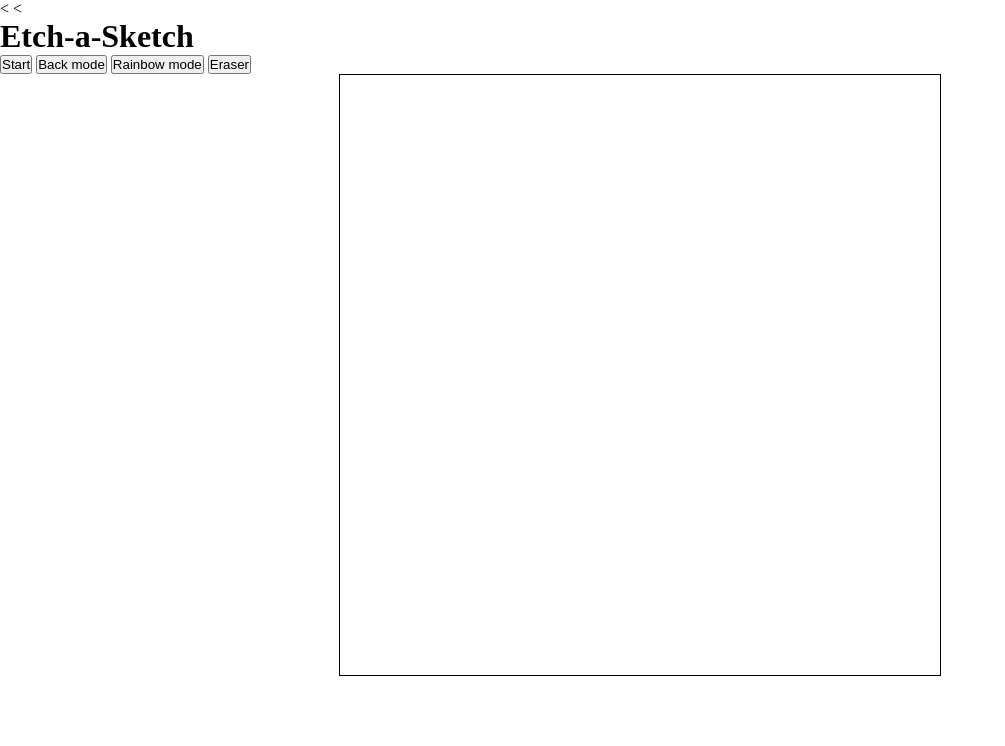
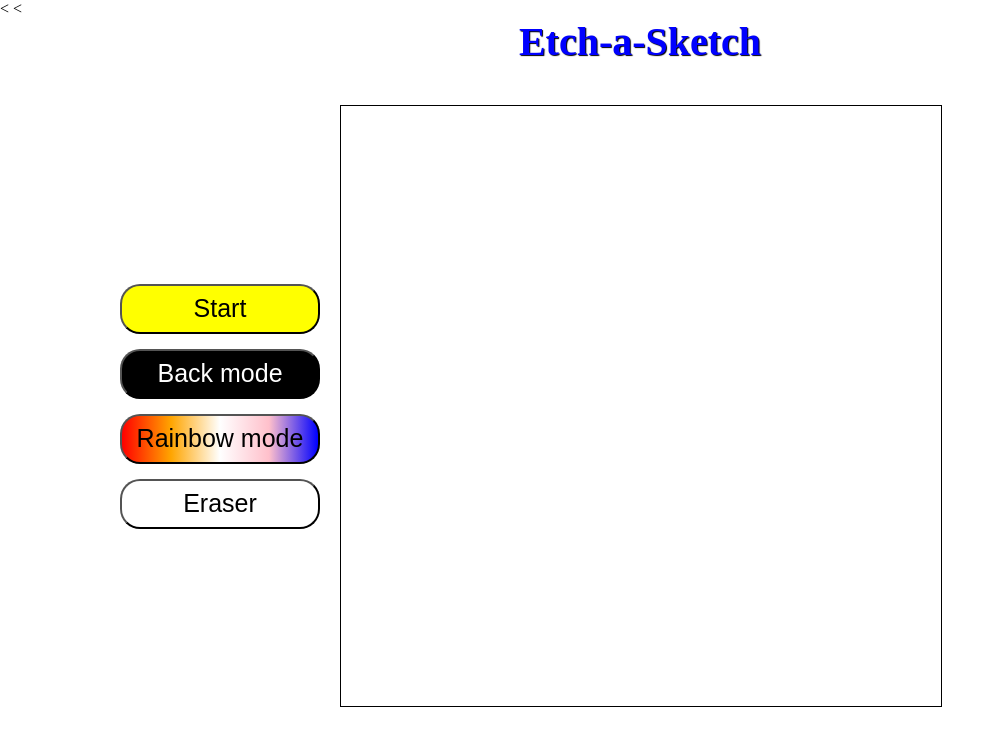
Before and after one commit to jorgeUnas/Etch-a-Sketch, a plain HTML site: page index.html in a window 1280 px wide. Shown: the whole page, without its empty margins (0-1005 px from the left). Drawn offline with Linux system fonts and the light colour scheme.

Commit message:
Giving style to the Etch-a-Sketch

```diff
--- a/index.html
+++ b/index.html
@@ -7,13 +7,18 @@
     </head>
     <body>
         <h1>Etch-a-Sketch</h1>
-        <button id='start'>Start</button>
-        <button id='blackMode'>Back mode</button>
-        <button id='random'>Rainbow mode</button>
-        <button id='eraser'>Eraser</button>
-
-        <div id="grids"></div>
-
+        <main>
+            <div id="buttons">
+                <button id='start'>Start</button>
+                <button id='blackMode'>Back mode</button>
+                <button id='random'>Rainbow mode</button>
+                <button id='eraser'>Eraser</button>
+            </div>
+            <div id="pad">
+                <div id="grids"></div>
+            </div>
+            <div id="empty"></div>
+        </main>
 
         <script type="text/javascript" src="etchasketch.js"></script>
     </body>
--- a/styles.css
+++ b/styles.css
@@ -1,6 +1,55 @@
 *{
     margin: 0px;
     padding: 0px;
+}
+h1{
+    text-align: center;
+    color: blue;
+    font-size: 40px;
+    text-shadow: 1px 1px 1px black;
+    margin-bottom: 40px;
+}
+main{
+    display: flex;
+}
+#buttons, #empty{
+    flex: 1;
+    max-width: 500px;
+    min-width: 50px;
+    padding: 20px;
+    display: flex;
+    flex-direction: column;
+    gap: 15px;
+    justify-content: center;
+    align-items: end;
+}
+#start{
+    background-color: yellow;
+}
+#blackMode{
+    background-color: black;
+    color: white;
+}
+#random{
+    background-image: linear-gradient(to right, red, orange, white, pink, blue);
+}
+#eraser{
+    background-color: white;
+}
+button{
+    max-width: 200px;
+    width: 200px;
+    height: 50px;
+    font-size: 25px;
+    border-radius: 20px;
+}
+button:hover{
+    width: 230px;
+    height:  60px;
+}
+#pad{
+    flex: 2;
+    min-width: 600px;
 }
 
 #grids {
@@ -10,8 +59,6 @@
     height: 600px;
     margin: 0 auto;
     display: flex;
-
-
 
 }
 .gridElem{
```
